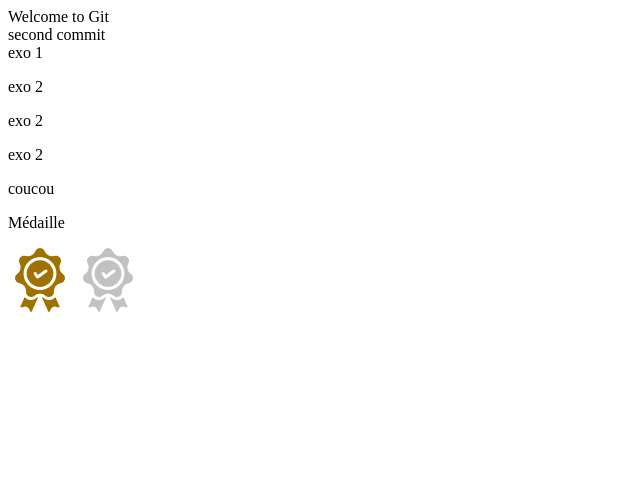
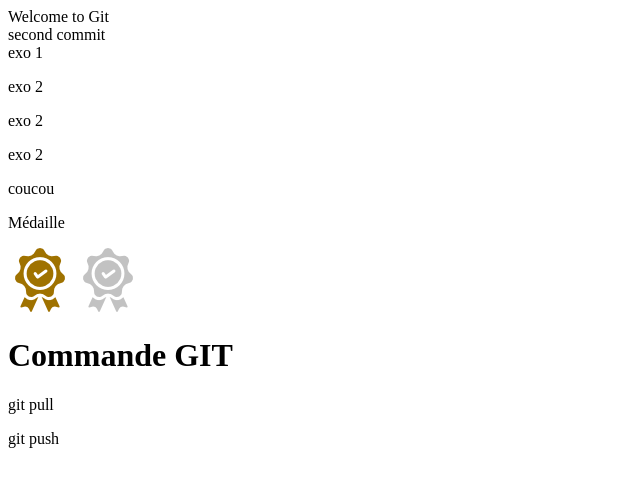
Before and after one commit to steevex35/mon_site_web, a plain HTML site: page index.html in a window 1280 px wide. Shown: the whole page, without its empty margins (0-640 px from the left). Drawn offline with Linux system fonts and the light colour scheme.

Commit message:
commit from branch A

```diff
--- a/index.html
+++ b/index.html
@@ -32,6 +32,14 @@
 <img src="images/medal_silver.png">
 
 <script src="https://gist.github.com/steevex35/a147cfaa2aae16bc16624a8abdbdaaf5.js"></script>
+
+<div>
+    <h1>Commande GIT</h1>
+    <p>git pull</p>
+    <p>git push</p>
+
+</div>
+
 </body>
 
 
```
